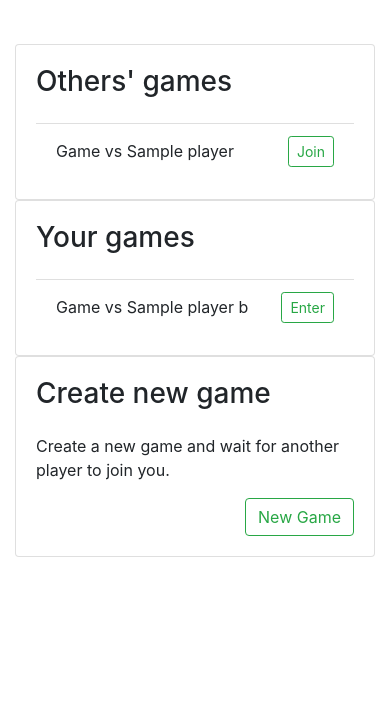
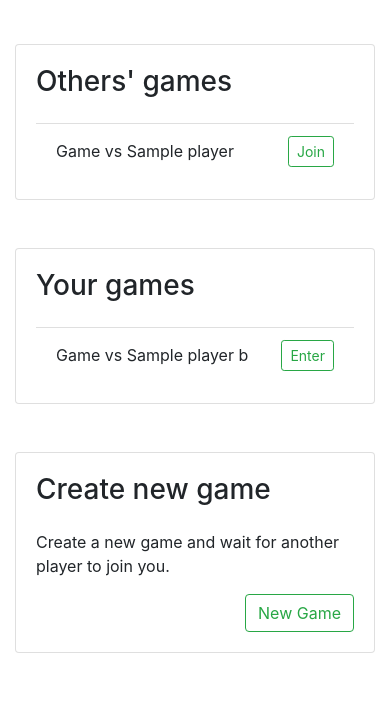
Before and after one commit to sebasgavi/tranqui-rpsls, a Django app: template game/templates/game/index.html in a window 390 px wide. Shown: the part 434-1135 px from the top of the page. Before the commit the page ends 991 px from the top, so only its background shows below. Run offline with Django 3.2, Linux system fonts and the light colour scheme; tables that the repository leaves empty hold one stand-in row (values such as "Sample post"); the template is opened without the code that fills it: values that come from a table or form of the project are taken from there, most other values are stand-ins (such as "Sample title", 1, 10 or a date in 2020); some libraries are stand-ins or nearby versions.

Commit message:
responsive columns margin

```diff
--- a/game/templates/game/index.html
+++ b/game/templates/game/index.html
@@ -4,15 +4,15 @@
 
     <div class="row mt-5">
 
-        <div class="col-md-4">
+        <div class="col-md-4 mb-5">
             {% include './panels/others_games.html' %}
         </div>
 
-        <div class="col-md-4">
+        <div class="col-md-4 mb-5">
             {% include './panels/your_games.html' %}
         </div>
 
-        <div class="col-md-4">
+        <div class="col-md-4 mb-5">
             <div class="card">
                 <div class="card-body">
                     <h3 class="card-title mb-4">Create new game</h3>
```
